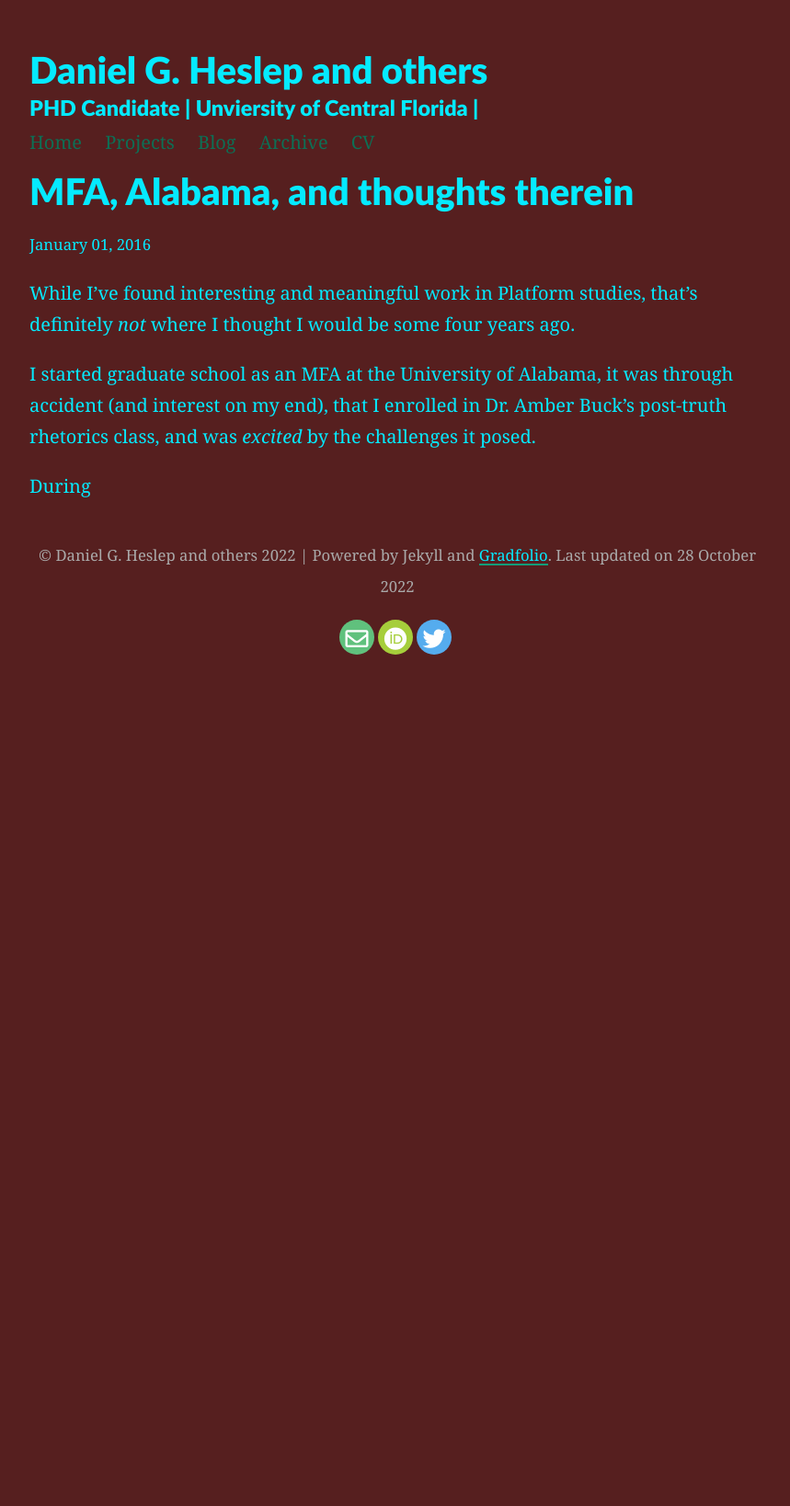
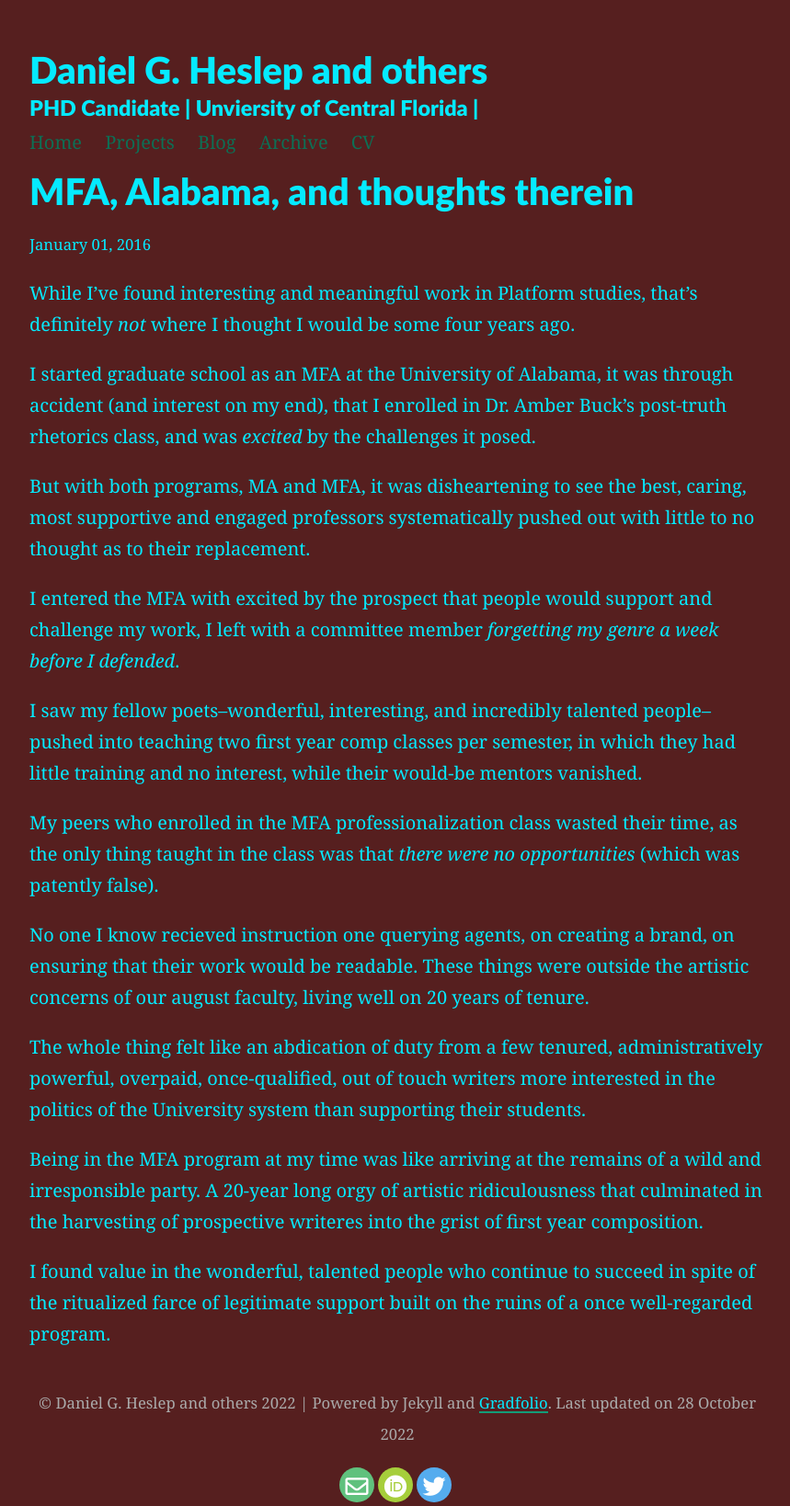
Before and after one commit to CreativeKenning/gradsitedemo, a Jekyll site: the page built from _posts/2016-01-01-jekyll.md, in a window 1280 px wide. Shown: the whole page at 92% size, without its empty margins (208-1067 px from the left). Built offline with Jekyll 4.4.1, drawn with Linux system fonts in a browser that asks for light colours; nearby versions of some CDN libraries; before the commit the page ends 980 px from its top, so only the background shows below that.

Commit message:
MFA Rant

```diff
--- a/_posts/2016-01-01-jekyll.md
+++ b/_posts/2016-01-01-jekyll.md
@@ -5,7 +5,20 @@ title: "MFA, Alabama, and thoughts therein"
 
 While I've found interesting and meaningful work in Platform studies, that's definitely *not* where I thought I would be some four years ago.
 
-
 I started graduate school as an MFA at the University of Alabama, it was through accident (and interest on my end), that I enrolled in Dr. Amber Buck's post-truth rhetorics class, and was *excited* by the challenges it posed.
 
-During
+But with both programs, MA and MFA, it was disheartening to see the best, caring, most supportive and engaged professors systematically pushed out with little to no thought as to their replacement.
+
+I entered the MFA with excited by the prospect that people would support and challenge my work, I left with a committee member *forgetting my genre a week before I defended*.
+
+I saw my fellow poets--wonderful, interesting, and incredibly talented people--pushed into teaching two first year comp classes per semester, in which they had little training and no interest, while their would-be mentors vanished.
+
+My peers who enrolled in the MFA professionalization class wasted their time, as the only thing taught in the class was that *there were no opportunities* (which was patently false).
+
+No one I know recieved instruction one querying agents, on creating a brand, on ensuring that their work would be readable. These things were outside the artistic concerns of our august faculty, living well on 20 years of tenure.
+
+The whole thing felt like an abdication of duty from a few tenured, administratively powerful, overpaid, once-qualified, out of touch writers more interested in the politics of the University system than supporting their students.
+
+Being in the MFA program at my time was like arriving at the remains of a wild and irresponsible party. A 20-year long orgy of artistic ridiculousness that culminated in the harvesting of prospective writeres into the grist of first year composition.
+
+I found value in the wonderful, talented people who continue to succeed in spite of the ritualized farce of legitimate support built on the ruins of a once well-regarded program.
```
